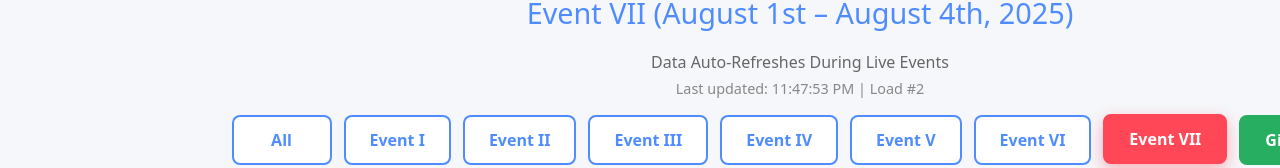
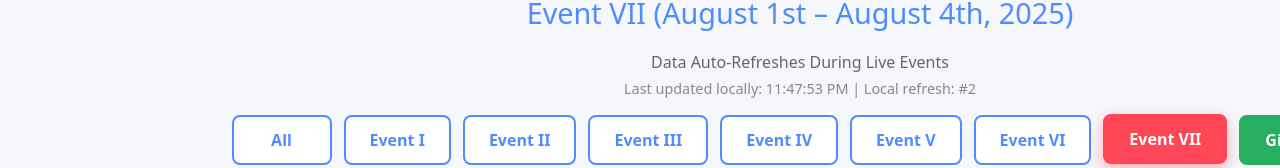
Before and after one commit to rjdiamond/pinnacle-dashboard, a React (Vite) app: page / in a window 1280 px wide. Shown: the part 136-304 px from the top of the page. Built offline with nearby package versions, Linux system fonts and the light colour scheme; no server answers.

Commit message:
text change

```diff
--- a/src/App.jsx
+++ b/src/App.jsx
@@ -267,7 +267,7 @@ function App() {
         Data Auto-Refreshes During Live Events
         {lastDataLoad && (
           <span style={{ display: 'block', fontSize: '0.9rem', color: '#888', marginTop: '0.25rem' }}>
-            Last updated: {lastDataLoad.toLocaleTimeString()} | Load #{dataLoadCount}
+            Last updated locally: {lastDataLoad.toLocaleTimeString()} | Local refresh: #{dataLoadCount}
           </span>
         )}
       </p>
```
